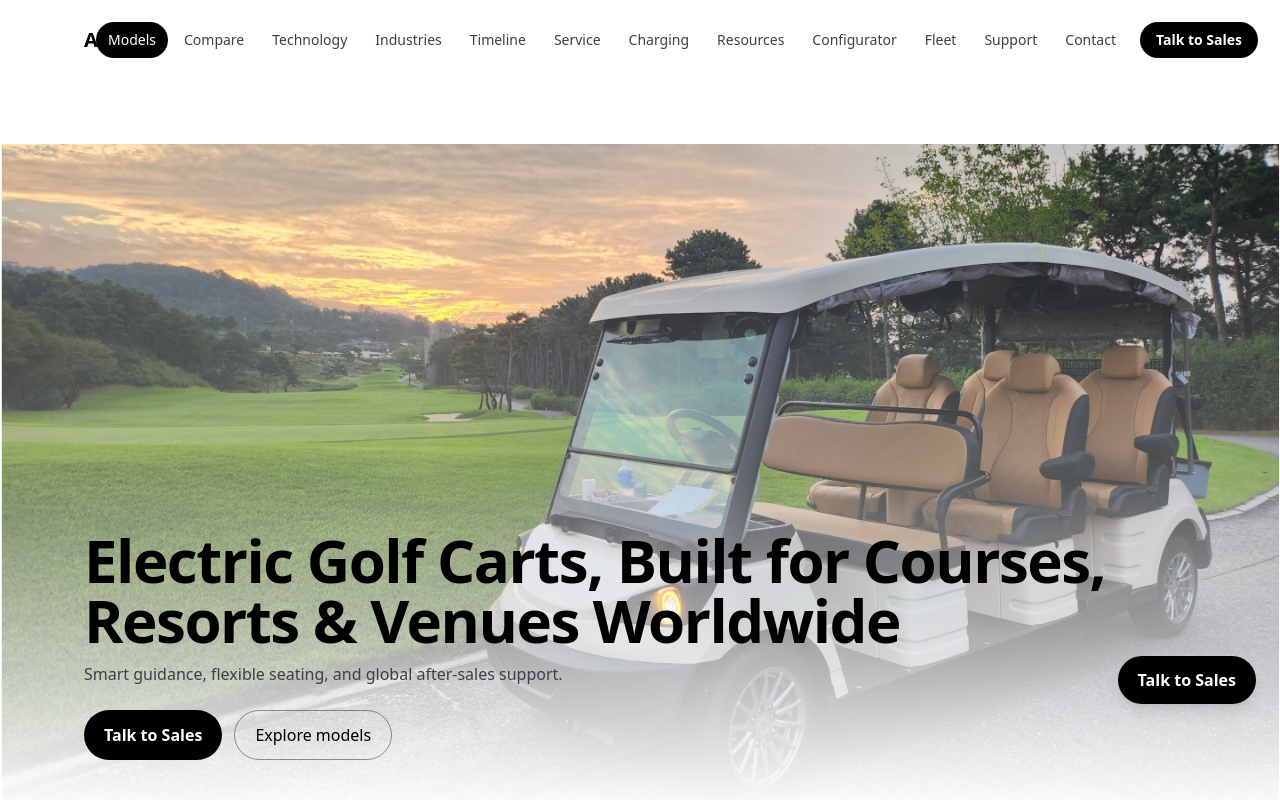
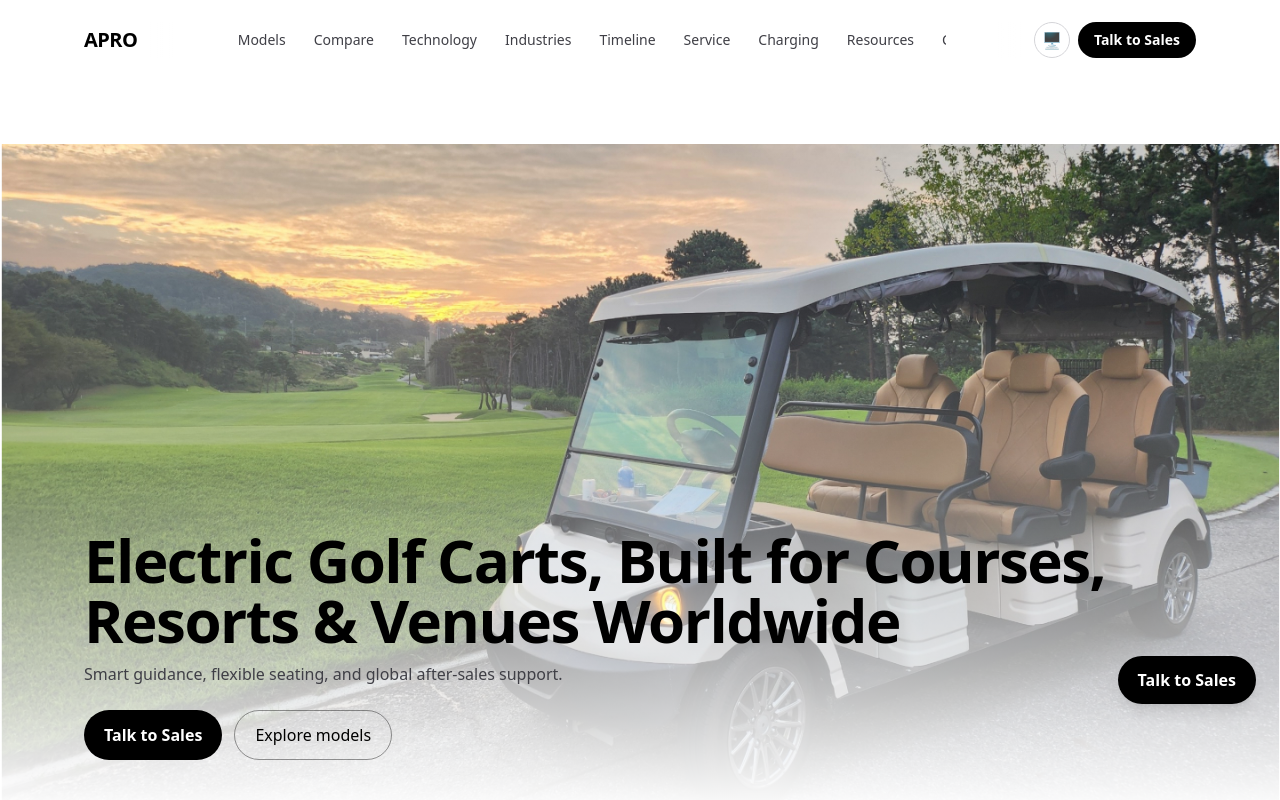
Before and after one commit to Aproglobal/apro-global-site, a React (Vite) app: page / in a window 1280 px wide. Shown: the top 800 px of the page. Built offline with nearby package versions, Linux system fonts and the light colour scheme.

Commit message:
Update Header.tsx

```diff
--- a/src/components/Header.tsx
+++ b/src/components/Header.tsx
@@ -2,9 +2,11 @@ import React, { useCallback, useEffect, useMemo, useRef, useState } from "react"
 import { trackEvent } from "../services/analytics";
 import { openLead } from "./LeadModal";
 
+/** -------------------------------
+ *  Config
+ * --------------------------------*/
 type NavItem = { id: string; label: string };
 
-// 라벨 사전 (DOM 자동 정렬 시 사용)
 const LABELS: Record<string, string> = {
   models: "Models",
   technology: "Technology",
@@ -20,7 +22,6 @@ const LABELS: Record<string, string> = {
   contact: "Contact",
 };
 
-// 후보 섹션 ID (존재하는 것만 자동 취합)
 const CANDIDATE_IDS = [
   "models",
   "technology",
@@ -36,21 +37,74 @@ const CANDIDATE_IDS = [
   "contact",
 ];
 
+/** -------------------------------
+ *  Theme (Cycle: light → dark → system)
+ * --------------------------------*/
+type ThemeMode = "light" | "dark" | "system";
+
+function useThemeCycle() {
+  const [mode, setMode] = useState<ThemeMode>(() => {
+    const v = localStorage.getItem("theme") as ThemeMode | null;
+    return v ?? "system";
+  });
+
+  const apply = useCallback((m: ThemeMode) => {
+    const root = document.documentElement;
+    const prefersDark = window.matchMedia?.("(prefers-color-scheme: dark)").matches;
+    const effectiveDark = m === "dark" || (m === "system" && prefersDark);
+    root.classList.toggle("dark", !!effectiveDark);
+    root.style.colorScheme = effectiveDark ? "dark" : "light";
+  }, []);
+
+  useEffect(() => {
+    apply(mode);
+    localStorage.setItem("theme", mode);
+  }, [mode, apply]);
+
+  useEffect(() => {
+    const mq = window.matchMedia?.("(prefers-color-scheme: dark)");
+    const onChange = () => {
+      const saved = (localStorage.getItem("theme") as ThemeMode | null) ?? "system";
+      if (saved === "system") apply("system");
+    };
+    mq?.addEventListener?.("change", onChange);
+    return () => mq?.removeEventListener?.("change", onChange);
+  }, [apply]);
+
+  const cycle = useCallback(() => {
+    setMode((prev) => (prev === "light" ? "dark" : prev === "dark" ? "system" : "light"));
+    trackEvent("theme_cycle_click", {});
+  }, []);
+
+  const icon = mode === "light" ? "☀️" : mode === "dark" ? "🌙" : "🖥️";
+  const label = `Theme: ${mode}`;
+
+  return { mode, cycle, icon, label };
+}
+
+/** -------------------------------
+ *  Utils
+ * --------------------------------*/
 function getDocTop(el: Element) {
   const rect = el.getBoundingClientRect();
   const scrollY = window.scrollY || document.documentElement.scrollTop || 0;
   return rect.top + scrollY;
 }
 
+/** -------------------------------
+ *  Header
+ * --------------------------------*/
 export default function Header() {
   const [scrolled, setScrolled] = useState(false);
   const [mobileOpen, setMobileOpen] = useState(false);
   const [active, setActive] = useState<string>("");
-  const [navItems, setNavItems] = useState<NavItem[]>([]); // ✅ 실제 DOM 순서 기반 메뉴
+  const [navItems, setNavItems] = useState<NavItem[]>([]);
+  const { cycle, icon: themeIcon, label: themeLabel } = useThemeCycle();
 
   const firstMobileLinkRef = useRef<HTMLButtonElement | null>(null);
+  const desktopScrollRef = useRef<HTMLDivElement | null>(null);
 
-  // ----- Scroll background / shadow
+  /** Shadow / bg */
   useEffect(() => {
     const onScroll = () => setScrolled((window.scrollY || 0) > 8);
     onScroll();
@@ -58,51 +112,48 @@ export default function Header() {
     return () => window.removeEventListener("scroll", onScroll);
   }, []);
 
-  // ----- 실제 DOM 순서로 메뉴 재구성 (로드/리사이즈에 반응)
+  /** Build nav by actual DOM order */
   useEffect(() => {
-    let timer: number | undefined;
-
+    let t: number | undefined;
     const recalc = () => {
       const existing = CANDIDATE_IDS
         .map((id) => ({ id, el: document.getElementById(id) }))
         .filter((x): x is { id: string; el: HTMLElement } => !!x.el)
         .sort((a, b) => getDocTop(a.el) - getDocTop(b.el))
         .map(({ id }) => ({ id, label: LABELS[id] || id }));
-
       setNavItems(existing);
     };
-
-    // 초기 + load(이미지 로드 후 레이아웃 안정) + resize 디바운스
     recalc();
     window.addEventListener("load", recalc);
     const onResize = () => {
-      if (timer) window.clearTimeout(timer);
-      timer = window.setTimeout(recalc, 120);
+      if (t) window.clearTimeout(t);
+      t = window.setTimeout(recalc, 120);
     };
     window.addEventListener("resize", onResize);
-
     return () => {
       window.removeEventListener("load", recalc);
       window.removeEventListener("resize", onResize);
-      if (timer) window.clearTimeout(timer);
+      if (t) window.clearTimeout(t);
     };
   }, []);
 
-  // ----- Active section highlighting (동적 navItems 기준)
+  /** Active section highlight (with bottom-of-page fallback) */
   useEffect(() => {
     if (!navItems.length) return;
-
     const io = new IntersectionObserver(
       (entries) => {
         const visible = entries
           .filter((e) => e.isIntersecting)
           .sort((a, b) => Math.abs(a.boundingClientRect.top) - Math.abs(b.boundingClientRect.top));
-        if (visible.length) setActive(visible[0].target.id);
+        if (visible.length) {
+          setActive(visible[0].target.id);
+        }
       },
       {
         root: null,
-        rootMargin: "-25% 0px -65% 0px",
-        threshold: [0, 0.25, 0.5, 1],
+        // 넉넉한 마진으로 하단 섹션도 안정적으로 활성화
+        rootMargin: "-30% 0px -30% 0px",
+        threshold: [0, 0.2, 0.5, 1],
       }
     );
 
@@ -115,10 +166,23 @@ export default function Header() {
       }
     });
 
-    return () => io.disconnect();
+    const onScrollBottomFallback = () => {
+      const atBottom =
+        window.innerHeight + (window.scrollY || 0) >=
+        (document.scrollingElement?.scrollHeight || document.body.scrollHeight) - 2;
+      if (atBottom && navItems.length) {
+        setActive(navItems[navItems.length - 1].id); // 마지막 섹션 활성
+      }
+    };
+    window.addEventListener("scroll", onScrollBottomFallback, { passive: true });
+
+    return () => {
+      io.disconnect();
+      window.removeEventListener("scroll", onScrollBottomFallback);
+    };
   }, [navItems]);
 
-  // ----- Lock body scroll when mobile menu open
+  /** Lock body when mobile drawer open */
   useEffect(() => {
     const original = document.body.style.overflow;
     document.body.style.overflow = mobileOpen ? "hidden" : original || "";
@@ -127,7 +191,7 @@ export default function Header() {
     };
   }, [mobileOpen]);
 
-  // ----- Close on ESC
+  /** Close on ESC */
   useEffect(() => {
     const onKey = (e: KeyboardEvent) => {
       if (e.key === "Escape") setMobileOpen(false);
@@ -160,7 +224,7 @@ export default function Header() {
           window.scrollTo({ top: 0, behavior: "smooth" });
           history.pushState({}, "", "#top");
         }}
-        className="inline-flex items-center gap-2 font-extrabold tracking-tight text-lg lg:text-xl"
+        className="inline-flex items-center gap-2 font-extrabold tracking-tight text-lg lg:text-xl whitespace-nowrap"
         aria-label="APRO Home"
       >
         <span>APRO</span>
@@ -169,6 +233,9 @@ export default function Header() {
     []
   );
 
+  /** -------------------------------
+   *  Render
+   * --------------------------------*/
   return (
     <>
       {/* Skip link */}
@@ -183,19 +250,27 @@ export default function Header() {
         className={[
           "fixed inset-x-0 top-0 z-50 transition-all",
           scrolled
-            ? "bg-white/80 dark:bg-black/60 backdrop-blur-md shadow-sm"
-            : "bg-transparent dark:bg-transparent backdrop-blur-0",
+            ? "bg-white/90 dark:bg-black/70 backdrop-blur-md shadow-sm"
+            : "bg-transparent dark:bg-transparent",
         ].join(" ")}
         role="banner"
       >
         <div className="max-w-6xl mx-auto px-5">
-          <div className="flex items-center justify-between gap-3 h-16 lg:h-20">
-            {/* Left: Brand */}
-            <div className="min-w-0 flex-1 flex items-center">{Brand}</div>
+          <div className="flex items-center gap-3 h-16 lg:h-20">
+            {/* Left: Brand (no overlap) */}
+            <div className="flex-none">{Brand}</div>
 
-            {/* Center: Desktop Nav (no wrap, only on lg+) */}
-            <nav className="hidden lg:flex items-center justify-center flex-none">
-              <ul className="flex items-center gap-1 whitespace-nowrap">
+            {/* Center: Desktop Nav — 가로 스크롤 가능 + 마스크 페이드, 로고와 겹치지 않음 */}
+            <div className="relative hidden lg:flex flex-1 min-w-0 items-center justify-center px-2">
+              {/* Edge fade masks */}
+              <div className="pointer-events-none absolute left-0 top-0 h-full w-6 bg-gradient-to-r from-white/90 dark:from-black/70 to-transparent" />
+              <div className="pointer-events-none absolute right-0 top-0 h-full w-6 bg-gradient-to-l from-white/90 dark:from-black/70 to-transparent" />
+              <div
+                ref={desktopScrollRef}
+                className="mx-auto max-w-[720px] overflow-x-auto overscroll-x-contain"
+                style={{ scrollbarWidth: "thin" }}
+              >
+                <ul className="flex items-center gap-1 whitespace-nowrap pr-6">
                   {navItems.map((item) => {
                     const isActive = active === item.id;
                     return (
@@ -219,11 +294,23 @@ export default function Header() {
                     );
                   })}
                 </ul>
-            </nav>
+              </div>
+            </div>
 
-            {/* Right: CTA + Hamburger */}
+            {/* Right: CTA + Theme + Hamburger */}
             <div className="flex items-center gap-2 flex-none">
-              {/* CTA on md+; 모바일은 드로어 내부에 배치 */}
+              {/* Theme Cycle (icon-only) */}
+              <button
+                type="button"
+                onClick={cycle}
+                title={themeLabel}
+                aria-label={themeLabel}
+                className="inline-flex items-center justify-center w-9 h-9 rounded-full border border-zinc-300 dark:border-zinc-700 hover:bg-zinc-100/70 dark:hover:bg-zinc-800/70 focus:outline-none focus-visible:ring-2 focus-visible:ring-black/20 dark:focus-visible:ring-white/20"
+              >
+                <span aria-hidden="true" className="text-base leading-none">{themeIcon}</span>
+              </button>
+
+              {/* CTA on md+; 모바일은 드로어 내부 */}
               <button
                 type="button"
                 onClick={onTalkToSales}
@@ -233,6 +320,7 @@ export default function Header() {
                 Talk to Sales
               </button>
 
+              {/* Hamburger (mobile only) */}
               <button
                 type="button"
                 className="inline-flex lg:hidden items-center justify-center w-10 h-10 rounded-full border border-zinc-300 dark:border-zinc-700 hover:bg-zinc-100/70 dark:hover:bg-zinc-800/70 focus:outline-none focus-visible:ring-2 focus-visible:ring-black/20 dark:focus-visible:ring-white/20"
@@ -244,7 +332,6 @@ export default function Header() {
                   setTimeout(() => firstMobileLinkRef.current?.focus(), 60);
                 }}
               >
-                <span className="sr-only">Menu</span>
                 <svg width="20" height="20" viewBox="0 0 24 24" aria-hidden="true">
                   <path d="M4 7h16M4 12h16M4 17h16" stroke="currentColor" strokeWidth="2" strokeLinecap="round" />
                 </svg>
@@ -253,7 +340,7 @@ export default function Header() {
           </div>
         </div>
 
-        {/* Mobile Drawer */}
+        {/* Mobile Drawer Overlay */}
         <div
           className={[
             "lg:hidden fixed inset-0 z-40 transition-opacity",
@@ -262,25 +349,39 @@ export default function Header() {
           aria-hidden={!mobileOpen}
           onClick={() => setMobileOpen(false)}
         >
-          {/* ✅ 더 진한 스크림으로 가독성 향상 */}
+          {/* 더 진한 스크림 */}
           <div className="absolute inset-0 bg-black/70" />
 
+          {/* Drawer */}
           <div
             id="mobile-drawer"
             className={[
-              "absolute right-0 top-0 h-full w-[86%] max-w-sm",
-              // ✅ 거의 불투명 + 강한 블러로 배경 간섭 제거
-              "bg-white/95 dark:bg-zinc-950/95 backdrop-blur-xl",
+              "absolute right-0 top-0 h-[100dvh] w-[86%] max-w-sm",
+              // 완전 불투명으로 가독성 최대화
+              "bg-white dark:bg-zinc-950",
               "border-l border-zinc-200 dark:border-zinc-800 shadow-xl",
               "transition-transform duration-200",
               mobileOpen ? "translate-x-0" : "translate-x-full",
+              "flex flex-col",
             ].join(" ")}
             role="dialog"
             aria-modal="true"
             onClick={(e) => e.stopPropagation()}
           >
+            {/* Drawer header */}
             <div className="flex items-center justify-between h-16 px-4">
               <div className="font-extrabold">APRO</div>
+              <div className="flex items-center gap-2">
+                {/* Theme button in drawer too */}
+                <button
+                  type="button"
+                  onClick={cycle}
+                  title={themeLabel}
+                  aria-label={themeLabel}
+                  className="inline-flex items-center justify-center w-9 h-9 rounded-full border border-zinc-300 dark:border-zinc-700 hover:bg-zinc-100/70 dark:hover:bg-zinc-800/70"
+                >
+                  <span aria-hidden="true" className="text-base leading-none">{themeIcon}</span>
+                </button>
                 <button
                   type="button"
                   className="w-10 h-10 inline-flex items-center justify-center rounded-full border border-zinc-300 dark:border-zinc-700 hover:bg-zinc-100/70 dark:hover:bg-zinc-800/70 focus:outline-none focus-visible:ring-2 focus-visible:ring-black/20 dark:focus-visible:ring-white/20"
@@ -292,8 +393,13 @@ export default function Header() {
                   </svg>
                 </button>
               </div>
+            </div>
 
-            <div className="px-4 pb-6 overflow-y-auto">
+            {/* Scrollable content */}
+            <div
+              className="px-4 pb-6 overflow-y-auto"
+              style={{ maxHeight: "calc(100dvh - 64px)" }}
+            >
               {/* CTA */}
               <div className="py-3">
                 <button
@@ -309,7 +415,7 @@ export default function Header() {
                 </button>
               </div>
 
-              {/* ✅ 실제 DOM 순서를 그대로 반영한 메뉴 */}
+              {/* Menu — DOM 순서 반영 */}
               <ul className="space-y-1">
                 {navItems.map((item) => {
                   const isActive = active === item.id;
@@ -320,7 +426,7 @@ export default function Header() {
                         onClick={() => onNavClick(item.id)}
                         className={[
                           "w-full text-left px-4 py-3 rounded-lg text-[15px] font-medium transition",
-                          "hover:bg-zinc-100/90 dark:hover:bg-zinc-800/90",
+                          "hover:bg-zinc-100 dark:hover:bg-zinc-800",
                           isActive ? "bg-zinc-100 dark:bg-zinc-800" : "",
                         ].join(" ")}
                         aria-current={isActive ? "page" : undefined}
@@ -332,15 +438,14 @@ export default function Header() {
                 })}
               </ul>
 
-              <div className="mt-6 border-t border-zinc-200 dark:border-zinc-800 pt-4 text-xs text-zinc-500 dark:text-zinc-400">
-                <p>© {new Date().getFullYear()} APRO. All rights reserved.</p>
-              </div>
+              {/* bottom padding */}
+              <div className="h-6" />
             </div>
           </div>
         </div>
       </header>
 
-      {/* Header spacer to prevent content jump */}
+      {/* Spacer */}
       <div aria-hidden className="h-16 lg:h-20" />
     </>
   );
```
Lines whose indentation alone changed are shown as unchanged.
